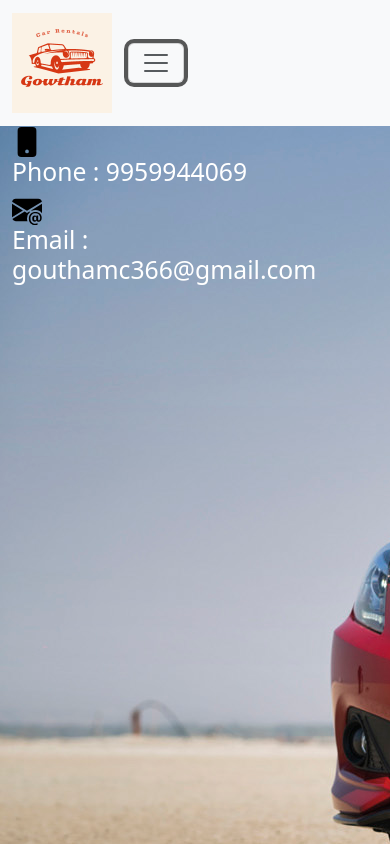
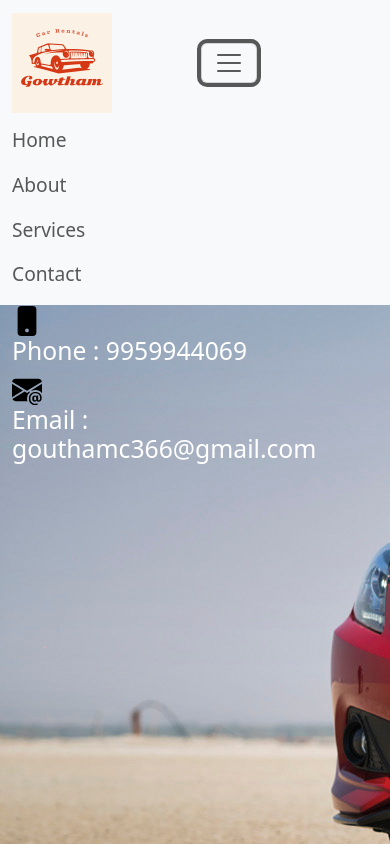
Before and after one commit to Gowtham-77/car-rentals, a plain HTML site: page contact.html in a window 390 px wide. Both pictures are taken after a click on the button "Toggle navigation". Shown: the top 844 px of the page. Drawn offline with nearby package versions, Linux system fonts and the light colour scheme.

Commit message:
Update contact.html

```diff
--- a/contact.html
+++ b/contact.html
@@ -5,20 +5,21 @@
     <meta name="viewport" content="width=device-width, initial-scale=1.0">
     <title>Document</title>
     <link href="https://cdn.jsdelivr.net/npm/bootstrap@5.3.3/dist/css/bootstrap.min.css" rel="stylesheet" integrity="sha384-QWTKZyjpPEjISv5WaRU9OFeRpok6YctnYmDr5pNlyT2bRjXh0JMhjY6hW+ALEwIH" crossorigin="anonymous">
+    <script src="https://cdn.jsdelivr.net/npm/bootstrap@5.3.3/dist/js/bootstrap.bundle.min.js" integrity="sha384-YvpcrYf0tY3lHB60NNkmXc5s9fDVZLESaAA55NDzOxhy9GkcIdslK1eN7N6jIeHz" crossorigin="anonymous"></script>
     <link rel="stylesheet" href="style.css">
 
 </head>
 <body class="main">
-    <nav class="navbar navbar-expand-lg navbar-light bg-light">
+     <nav class="navbar navbar-expand-lg navbar-light bg-light">
         <div class="container">
             <a class="navbar-brand" href="./index.html"><img src="./logo.png" height="100"></a>
-            <button class="navbar-toggler" type="button" data-toggle="collapse" data-target="#navbarNav" aria-controls="navbarNav" aria-expanded="false" aria-label="Toggle navigation">
+            <button class="navbar-toggler" type="button" data-bs-toggle="collapse" data-bs-target="#navbarNav" aria-controls="navbarNav" aria-expanded="false" aria-label="Toggle navigation">
                 <span class="navbar-toggler-icon"></span>
             </button>
             <div class="collapse navbar-collapse" id="navbarNav">
                 <ul class="navbar-nav ml-auto">
                     <li class="nav-item">
-                        <a class="nav-link" href="/index.html">Home</a>
+                        <a class="nav-link" href="./index.html">Home</a>
                     </li>
                     <li class="nav-item">
                         <a class="nav-link" href="./about.html">About</a>
@@ -29,10 +30,11 @@
                     <li class="nav-item">
                         <a class="nav-link" href="./contact.html">Contact</a>
                     </li>
-                </ul>
+                    </ul>
             </div>
         </div>
     </nav>
+    <div id="carouselExa
     <div class="container">
         <img src="./phone.svg" height="30">
     <h2 style="color: white;">Phone : 9959944069</h2>
```
